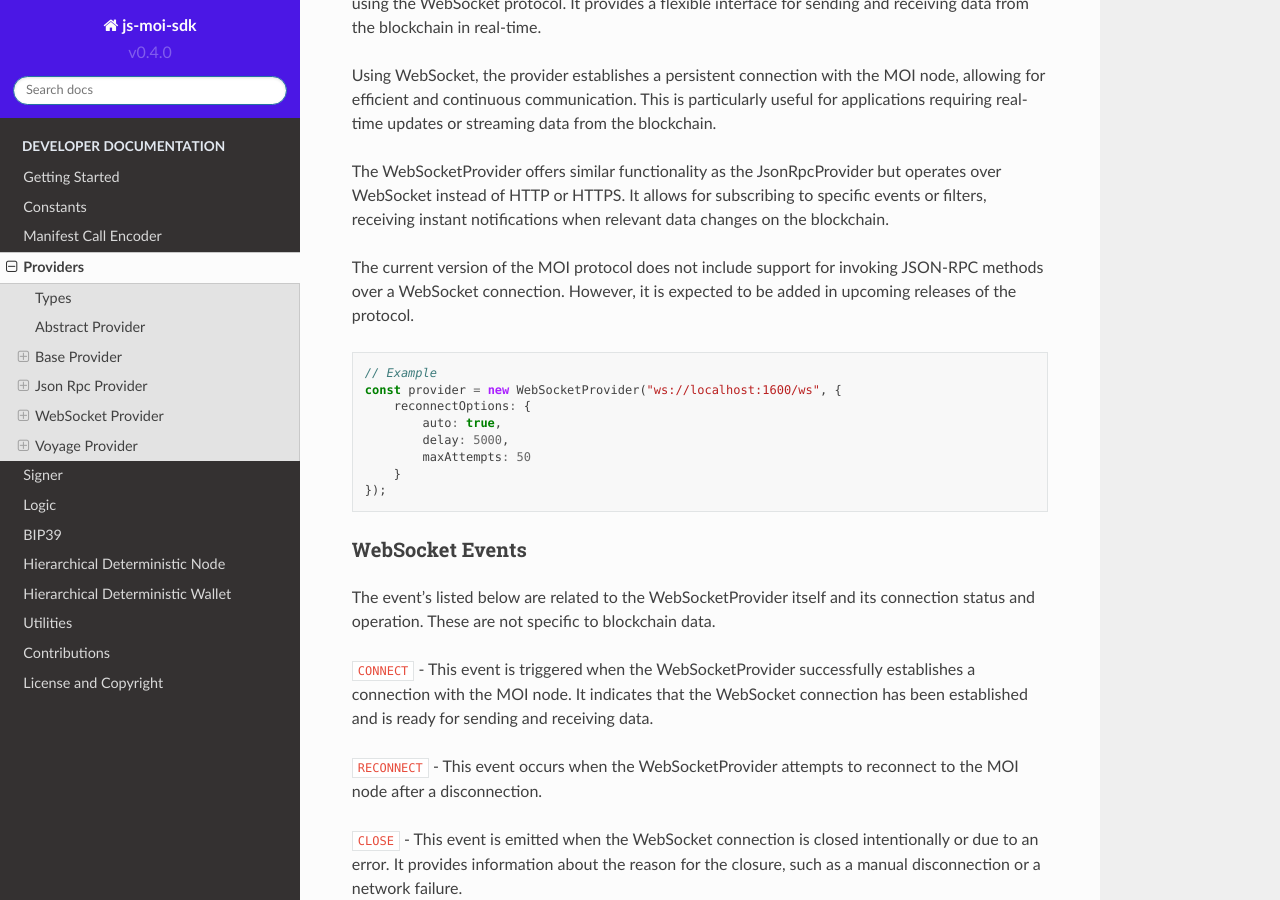
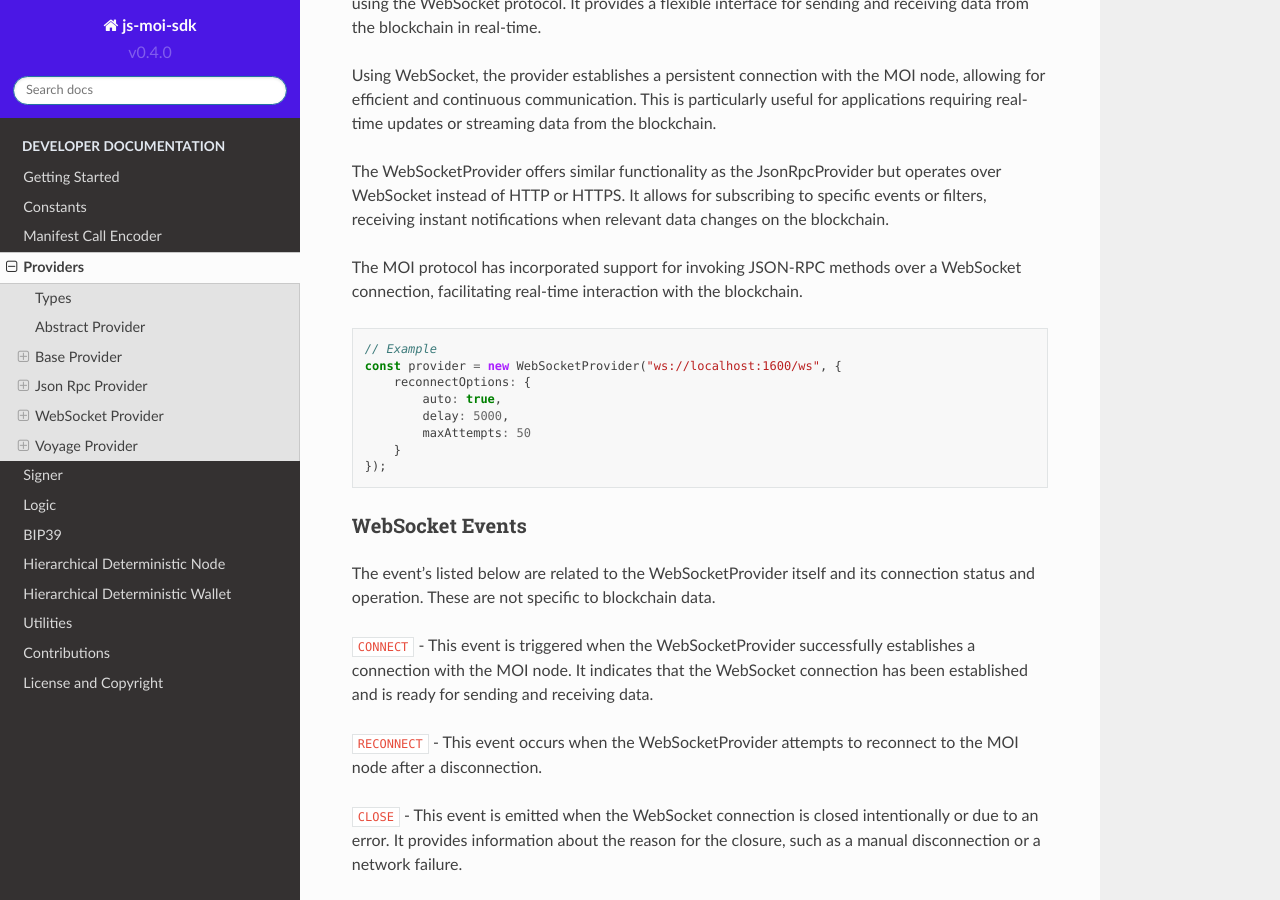
Before and after one commit to sarvalabs/js-moi-sdk, a Sphinx documentation site: the page built from docs/source/providers.rst, in a window 1280 px wide and 900 px high, scrolled down 15983 px. Built offline with Sphinx 7.4.7 and the Read the Docs theme 2.0.0, drawn with Linux system fonts in a browser that asks for light colours.

Commit message:
chore: updated websocket provider docs

```diff
--- a/docs/source/providers.rst
+++ b/docs/source/providers.rst
@@ -534,9 +534,8 @@ operates over WebSocket instead of HTTP or HTTPS. It allows for subscribing to
 specific events or filters, receiving instant notifications when relevant data
 changes on the blockchain.
 
-The current version of the MOI protocol does not include support for invoking
-JSON-RPC methods over a WebSocket connection. However, it is expected to be
-added in upcoming releases of the protocol.
+The MOI protocol has incorporated support for invoking JSON-RPC methods over a
+WebSocket connection, facilitating real-time interaction with the blockchain.
 
 .. code-block:: javascript
 
```
